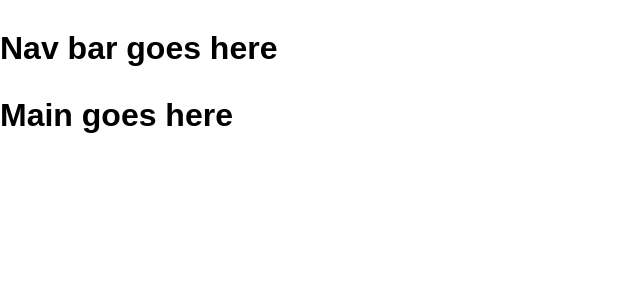
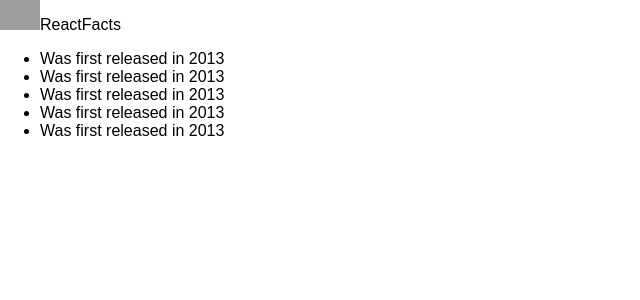
Before and after one commit to Gibson779/FirstReactCode, a React (Vite) app in the folder vite-project/: page / in a window 1280 px wide. Shown: the top 300 px of the page, without its empty margins (0-640 px from the left). Built offline with nearby package versions, Linux system fonts and the light colour scheme; grey boxes are pictures that could not be loaded.

Commit message:
Latest Commit

```diff
--- a/vite-project/src/component/Main.jsx
+++ b/vite-project/src/component/Main.jsx
@@ -1,7 +1,13 @@
 export default function Main (){
   return(
 <main>
-      <h1>Main goes here </h1>
+    <ul>
+       <li>Was first released in 2013 </li>
+       <li>Was first released in 2013 </li>
+       <li>Was first released in 2013 </li>
+       <li>Was first released in 2013 </li>
+       <li>Was first released in 2013 </li>
+    </ul>
     </main>
   )
 }
--- a/vite-project/src/component/Navbar.jsx
+++ b/vite-project/src/component/Navbar.jsx
@@ -1,7 +1,10 @@
 export default function Navbar (){
   return(
-<main>
-      <h1 Navbar>Nav bar goes here </h1>
-    </main>
+    <header>
+        <nav>
+            <img src="react-logo.png" width="40px" alt="React logo" />
+            <span>ReactFacts</span>
+        </nav>
+    </header>
   )
-}
+  }
```
